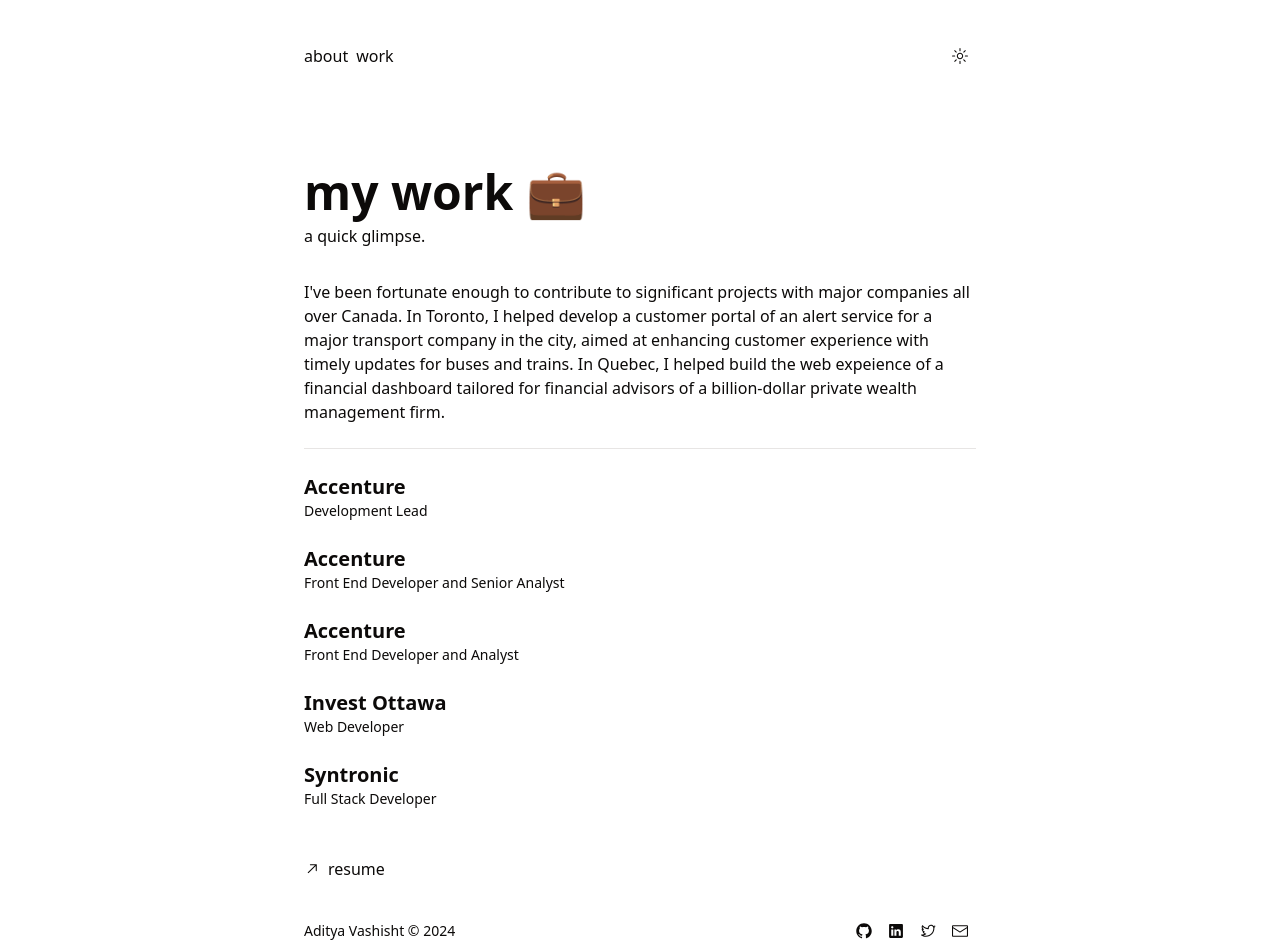
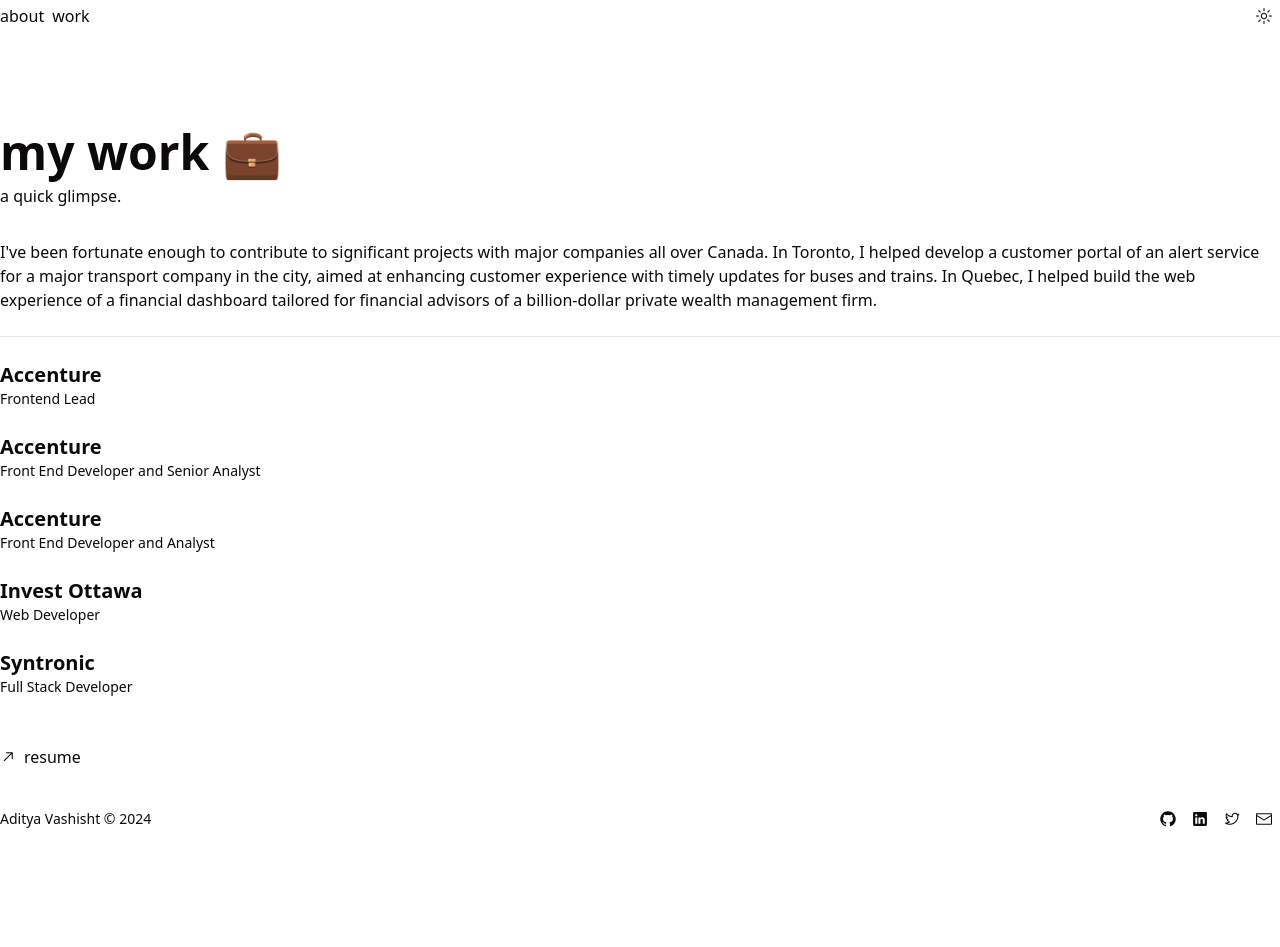
Before and after one commit to adityavashisht9/adityavashisht.com, a Next.js app: page /work in a window 1280 px wide. After the commit the page ends 835 px from the top, so only its background shows below. Built offline with nearby package versions, Linux system fonts and the light colour scheme.

Commit message:
fixed typo

```diff
--- a/app/layout.tsx
+++ b/app/layout.tsx
@@ -23,7 +23,7 @@
 }>) {
   return (
     <html lang="en" suppressHydrationWarning>
-      <body className="antialiased max-w-2xl  mx-4 lg:mx-auto flex flex-col justify-between md:h-screen pt-10 pb-8">
+      <body className="min-h-screen flex flex-col">
         <ThemeProvider attribute="class" defaultTheme="system">
           <div>
             <header className="flex justify-between">
@@ -31,7 +31,8 @@
             </header>
             <main className="mt-12 mb-8 sm:mt-24">{children}</main>
           </div>
-          <footer>
+
+          <footer className="mt-auto">
             <div className="flex items-center justify-between">
               <p className="text-sm">Aditya Vashisht © 2024</p>
               <div className="flex items-center">
--- a/app/work/page.tsx
+++ b/app/work/page.tsx
@@ -4,7 +4,7 @@
 
 const data = [
   {
-    role: "Development Lead",
+    role: "Frontend Lead",
     company: "Accenture",
     date: "Dec 2023 - Present",
   },
@@ -40,7 +40,7 @@
         with major companies all over Canada. In Toronto, I helped develop a
         customer portal of an alert service for a major transport company in the
         city, aimed at enhancing customer experience with timely updates for
-        buses and trains. In Quebec, I helped build the web expeience of a
+        buses and trains. In Quebec, I helped build the web experience of a
         financial dashboard tailored for financial advisors of a billion-dollar
         private wealth management firm.
       </p>
```
